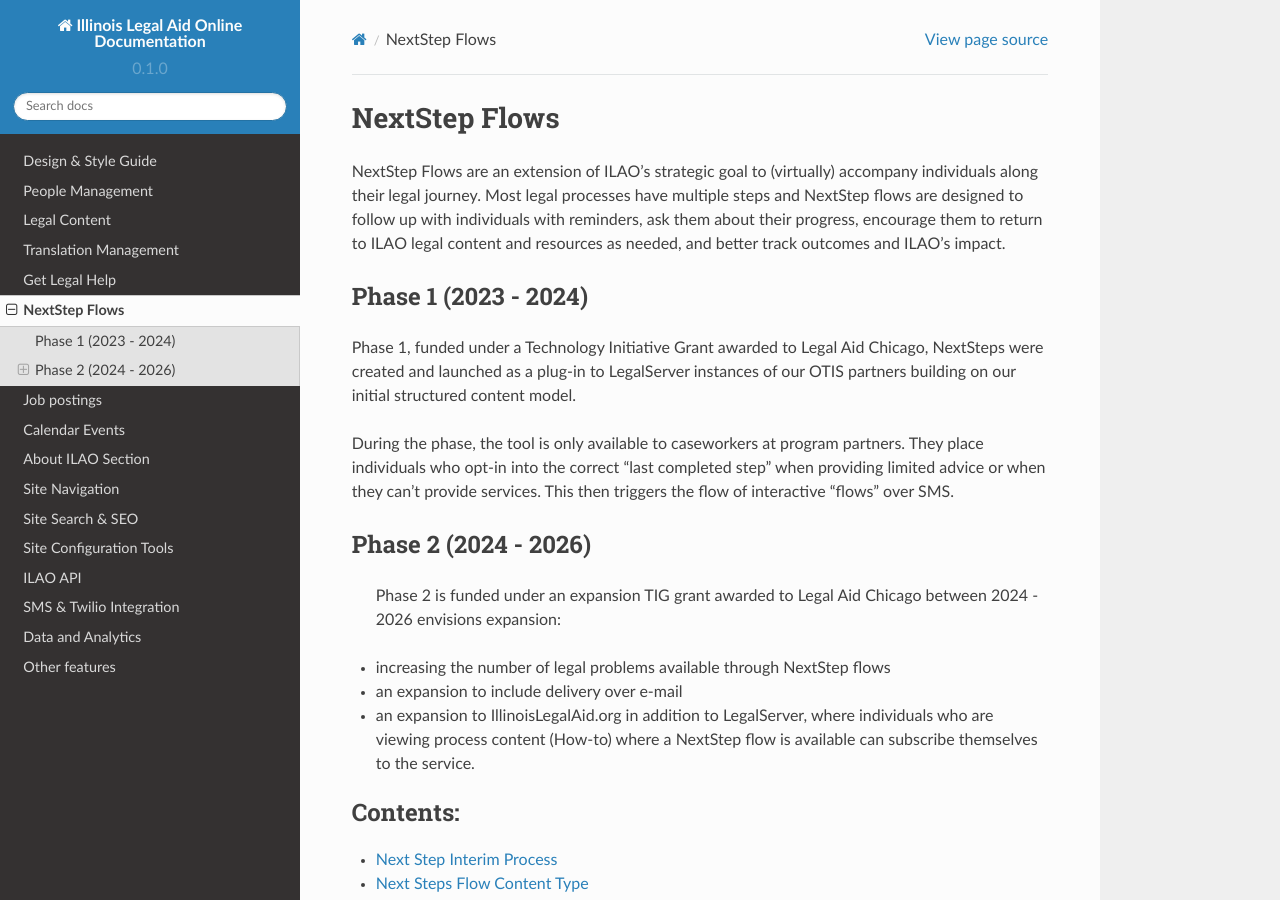
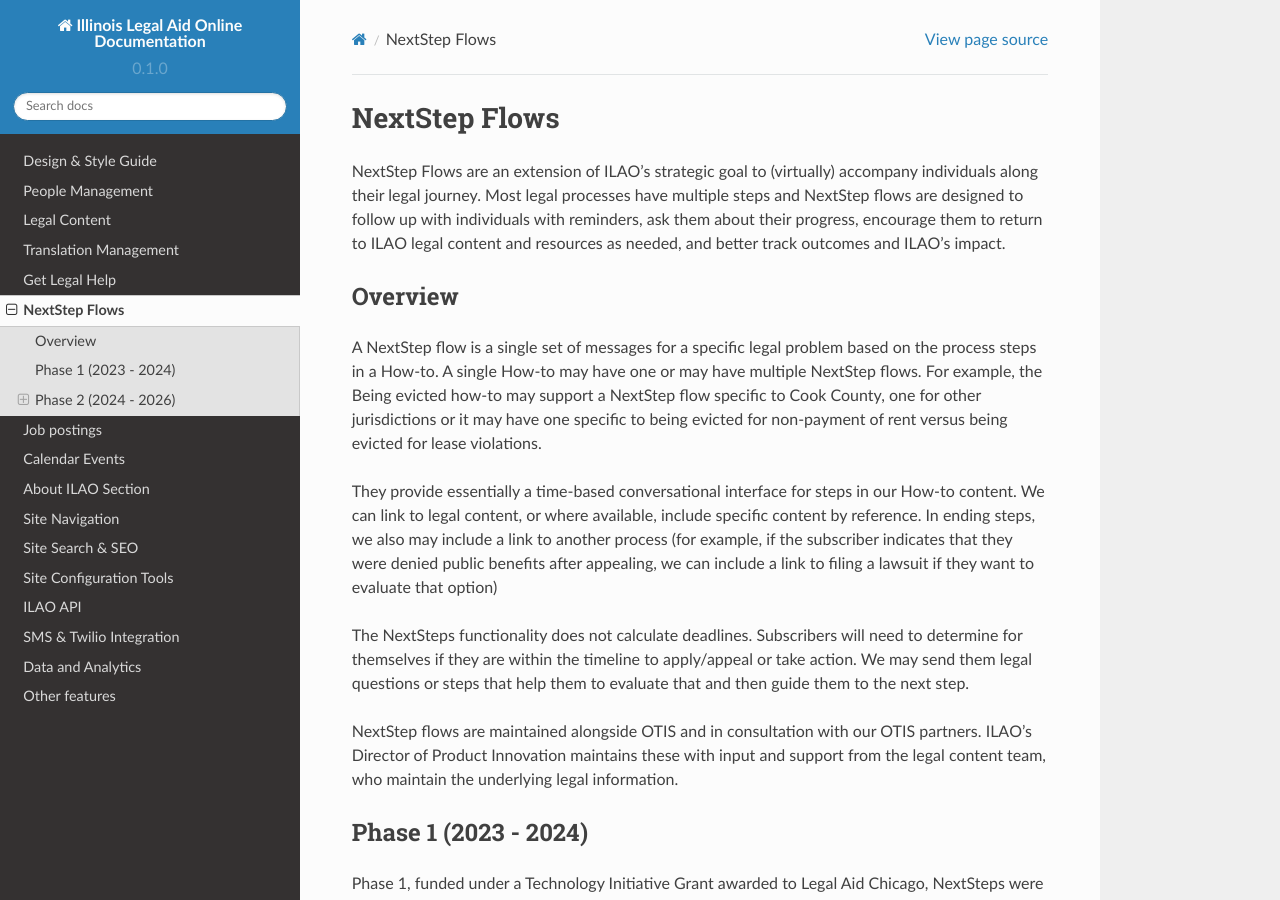
Before and after one commit to IllinoisLegalAidOnline/website-docs, a Sphinx documentation site: the page built from docs/source/next_step_flows.rst, in a window 1280 px wide and 900 px high. Built offline with Sphinx 7.4.7 and the Read the Docs theme 2.0.0, drawn with Linux system fonts in a browser that asks for light colours.

Commit message:
Updated next step flows

```diff
--- a/docs/source/next_step_flows.rst
+++ b/docs/source/next_step_flows.rst
@@ -3,6 +3,16 @@
 =======================
 
 NextStep Flows are an extension of ILAO's strategic goal to (virtually) accompany individuals along their legal journey. Most legal processes have multiple steps and NextStep flows are designed to follow up with individuals with reminders, ask them about their progress, encourage them to return to ILAO legal content and resources as needed, and better track outcomes and ILAO's impact.
+
+Overview
+==========
+A NextStep flow is a single set of messages for a specific legal problem based on the process steps in a How-to. A single How-to may have one or may have multiple NextStep flows.  For example, the Being evicted how-to may support a NextStep flow specific to Cook County, one for other jurisdictions or it may have one specific to being evicted for non-payment of rent versus being evicted for lease violations.
+
+They provide essentially a time-based conversational interface for steps in our How-to content. We can link to legal content, or where available, include specific content by reference. In ending steps, we also may include a link to another process (for example, if the subscriber indicates that they were denied public benefits after appealing, we can include a link to filing a lawsuit if they want to evaluate that option)
+
+The NextSteps functionality does not calculate deadlines. Subscribers will need to determine for themselves if they are within the timeline to apply/appeal or take action. We may send them legal questions or steps that help them to evaluate that and then guide them to the next step.
+
+NextStep flows are maintained alongside OTIS and in consultation with our OTIS partners. ILAO's Director of Product Innovation maintains these with input and support from the legal content team, who maintain the underlying legal information.
 
 
 Phase 1 (2023 - 2024)
@@ -19,6 +29,7 @@
 * an expansion to include delivery over e-mail
 * an expansion to IllinoisLegalAid.org in addition to LegalServer, where individuals who are viewing process content (How-to) where a NextStep flow is available can subscribe themselves to the service.
 
+
 .. toctree::
    :maxdepth: 2
    :caption: Contents:
```
